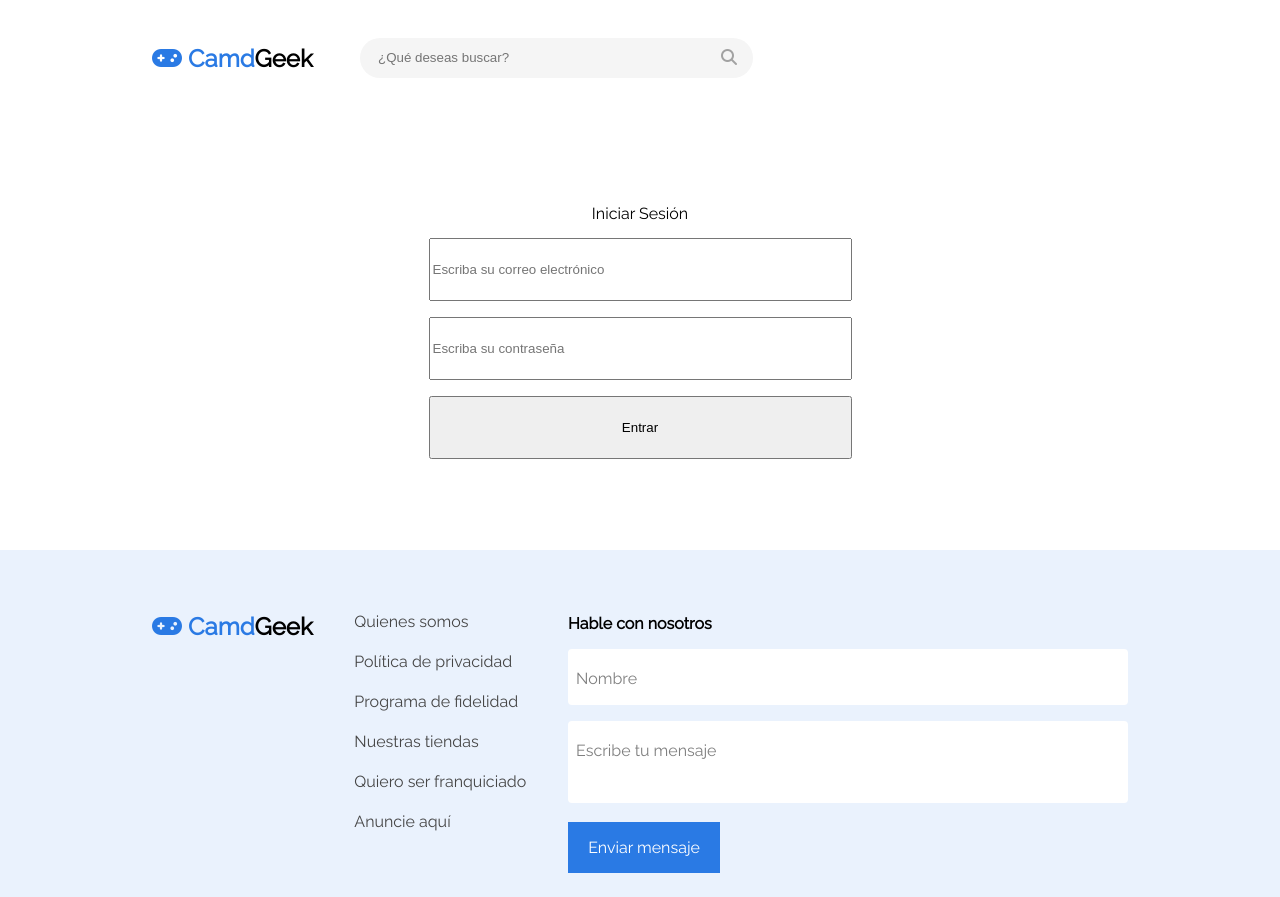
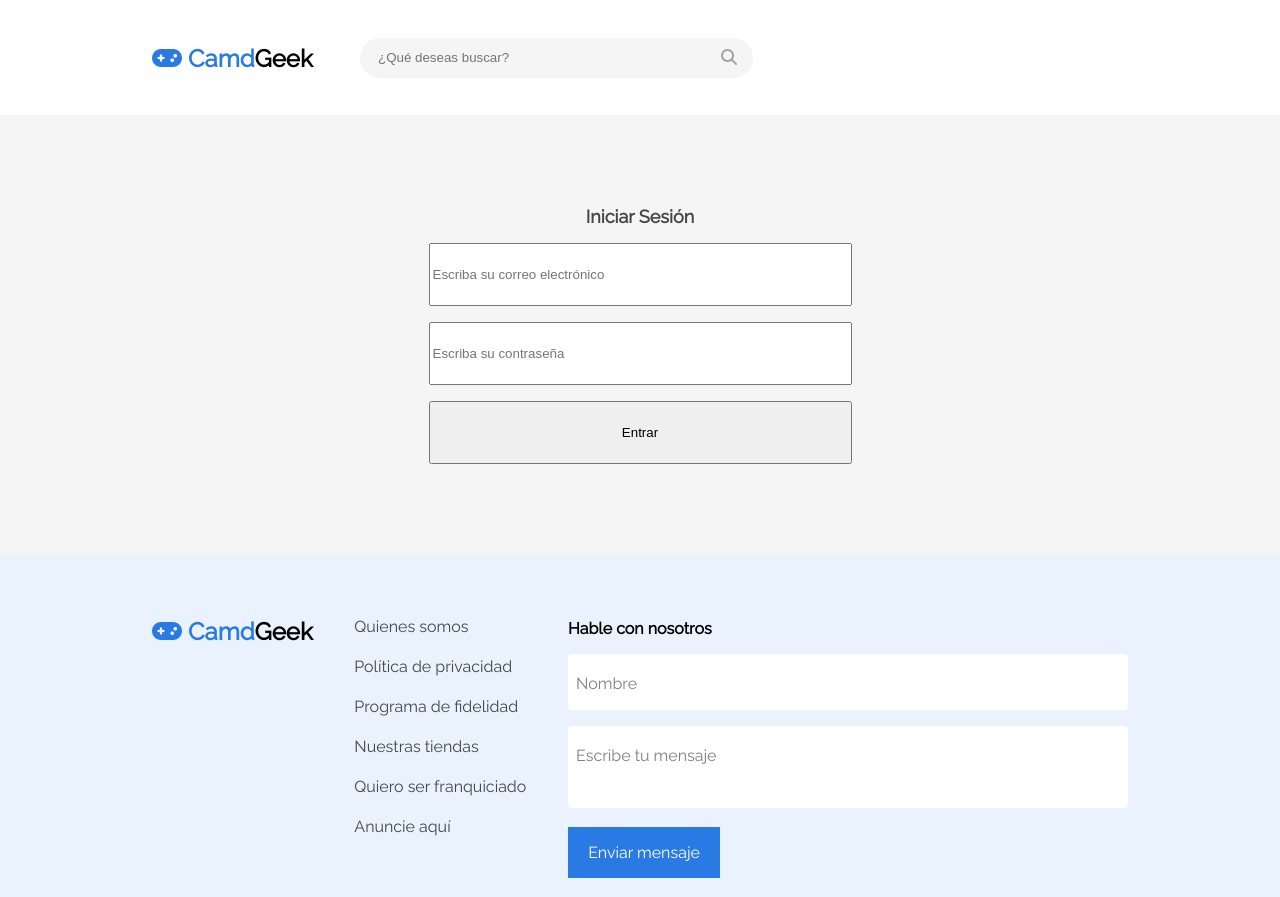
Before and after one commit to camduarte/camd-geek, a plain HTML site: page html/login.html in a window 1280 px wide. Shown: the top 897 px of the page. Drawn offline with Linux system fonts and the light colour scheme.

Commit message:
I add style to background and title of the form.

```diff
--- a/css/login.css
+++ b/css/login.css
@@ -3,6 +3,7 @@
 }
 
 .main-container {
+    background-color: var(--light-grey);
     padding: 5.688rem;
 }
 
@@ -20,6 +21,11 @@
 }
 
 .login__title {
+    color: var(--black);
+    font-size: 1.125rem;
+    font-style: normal;
+    font-weight: 700;
+    line-height: 1.313rem;
     margin-bottom: 1rem;
     text-align: center;
 }
```
